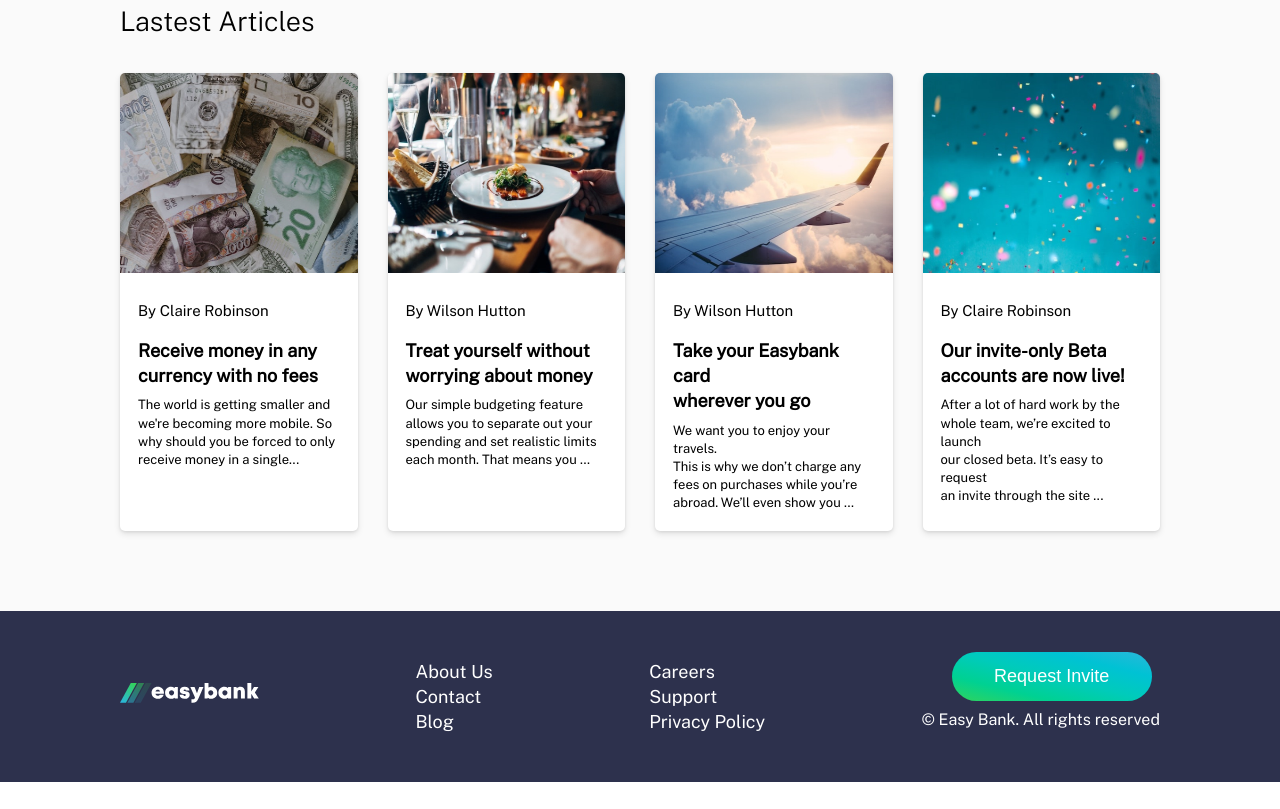
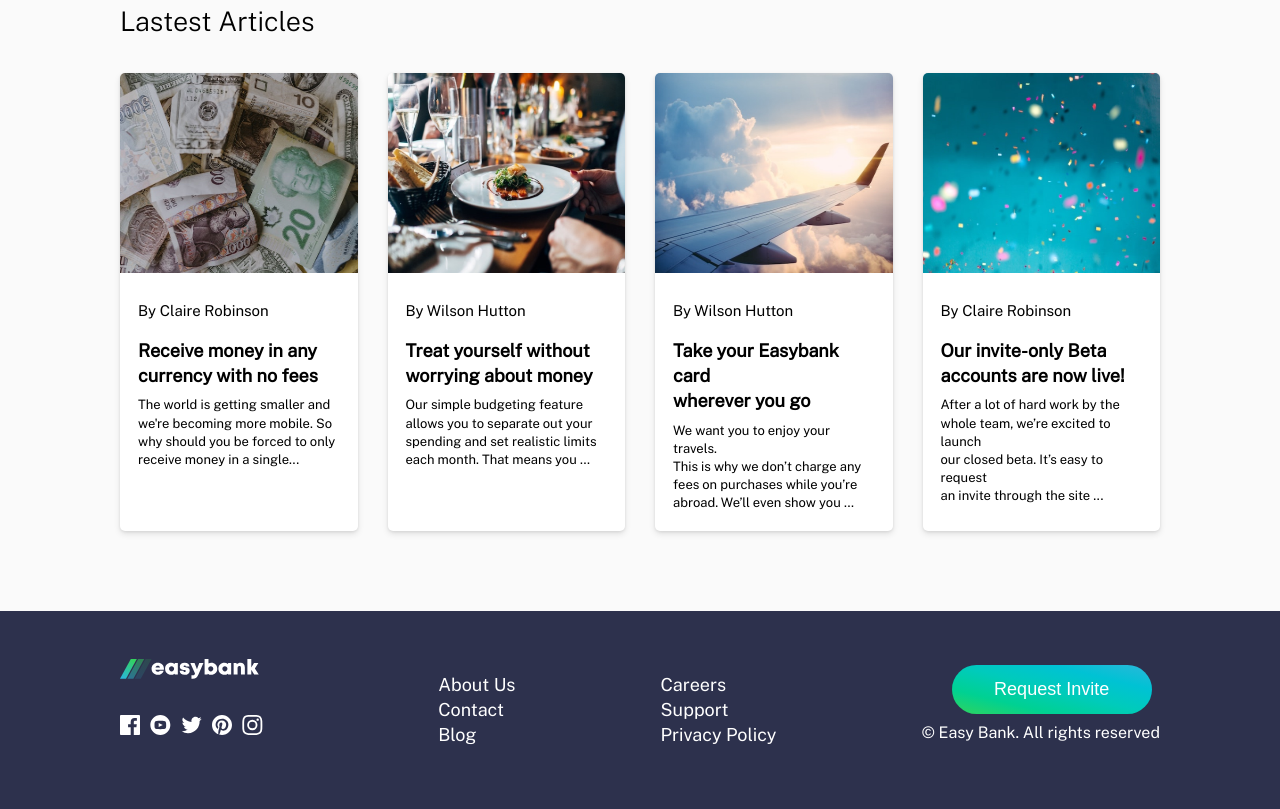
Before and after one commit to babatundelmd/easy-bank-landingpage, a plain HTML site: page index.html in a window 1280 px wide. Shown: the part 1258-2067 px from the top of the page. Before the commit the page ends 2040 px from the top, so only its background shows below. Drawn offline with nearby package versions, Linux system fonts and the light colour scheme.

Commit message:
taking full shape for desktop view

```diff
--- a/index.html
+++ b/index.html
@@ -181,14 +181,42 @@
                             </g>
                         </g>
                     </svg>
-                    <div>
-                        <a href="./images/icon-facebook.svg"></a>
-                        <a href="./images/icon-youtube.svg"></a>
-                        <a href="./images/icon-twitter.svg"></a>
-                        <a href="./images/icon-pinterest.svg"></a>
-                        <a href="./images/icon-instagram.svg"></a>
+
+                    <div id="svg">
+                        <div>
+                            <svg xmlns="http://www.w3.org/2000/svg" width="20" height="20">
+                                <path fill="#FFF"
+                                    d="M18.896 0H1.104C.494 0 0 .494 0 1.104v17.793C0 19.506.494 20 1.104 20h9.58v-7.745H8.076V9.237h2.606V7.01c0-2.583 1.578-3.99 3.883-3.99 1.104 0 2.052.082 2.329.119v2.7h-1.598c-1.254 0-1.496.597-1.496 1.47v1.928h2.989l-.39 3.018h-2.6V20h5.098c.608 0 1.102-.494 1.102-1.104V1.104C20 .494 19.506 0 18.896 0z" />
+                            </svg>
+                        </div>
+                        <div>
+                            <svg xmlns="http://www.w3.org/2000/svg" width="21" height="20">
+                                <path fill="#FFF"
+                                    d="M10.333 0c-5.522 0-10 4.478-10 10 0 5.523 4.478 10 10 10 5.523 0 10-4.477 10-10 0-5.522-4.477-10-10-10zm3.701 14.077c-1.752.12-5.653.12-7.402 0C4.735 13.947 4.514 13.018 4.5 10c.014-3.024.237-3.947 2.132-4.077 1.749-.12 5.651-.12 7.402 0 1.898.13 2.118 1.059 2.133 4.077-.015 3.024-.238 3.947-2.133 4.077zM8.667 8.048l4.097 1.949-4.097 1.955V8.048z" />
+                            </svg>
+                        </div>
+                        <div>
+                            <svg xmlns="http://www.w3.org/2000/svg" width="21" height="18">
+                                <path fill="#FFF"
+                                    d="M20.667 2.797a8.192 8.192 0 01-2.357.646 4.11 4.11 0 001.804-2.27 8.22 8.22 0 01-2.606.996A4.096 4.096 0 0014.513.873c-2.649 0-4.595 2.472-3.997 5.038a11.648 11.648 0 01-8.457-4.287 4.109 4.109 0 001.27 5.478A4.086 4.086 0 011.47 6.59c-.045 1.901 1.317 3.68 3.29 4.075a4.113 4.113 0 01-1.853.07 4.106 4.106 0 003.834 2.85 8.25 8.25 0 01-6.075 1.7 11.616 11.616 0 006.29 1.843c7.618 0 11.922-6.434 11.662-12.205a8.354 8.354 0 002.048-2.124z" />
+                            </svg>
+                        </div>
+                        <div>
+                            <svg xmlns="http://www.w3.org/2000/svg" width="20" height="20">
+                                <path fill="#FFF"
+                                    d="M10 0C4.478 0 0 4.477 0 10c0 4.237 2.636 7.855 6.356 9.312-.088-.791-.167-2.005.035-2.868.182-.78 1.172-4.97 1.172-4.97s-.299-.6-.299-1.486c0-1.39.806-2.428 1.81-2.428.852 0 1.264.64 1.264 1.408 0 .858-.545 2.14-.828 3.33-.236.995.5 1.807 1.48 1.807 1.778 0 3.144-1.874 3.144-4.58 0-2.393-1.72-4.068-4.177-4.068-2.845 0-4.515 2.135-4.515 4.34 0 .859.331 1.781.745 2.281a.3.3 0 01.069.288l-.278 1.133c-.044.183-.145.223-.335.134-1.249-.581-2.03-2.407-2.03-3.874 0-3.154 2.292-6.052 6.608-6.052 3.469 0 6.165 2.473 6.165 5.776 0 3.447-2.173 6.22-5.19 6.22-1.013 0-1.965-.525-2.291-1.148l-.623 2.378c-.226.869-.835 1.958-1.244 2.621.937.29 1.931.446 2.962.446 5.522 0 10-4.477 10-10S15.522 0 10 0z" />
+                            </svg>
+                        </div>
+                        <div>
+                            <svg xmlns="http://www.w3.org/2000/svg" width="21" height="20">
+                                <path fill="#FFF"
+                                    d="M10.333 1.802c2.67 0 2.987.01 4.042.059 2.71.123 3.976 1.409 4.1 4.099.048 1.054.057 1.37.057 4.04 0 2.672-.01 2.988-.058 4.042-.124 2.687-1.386 3.975-4.099 4.099-1.055.048-1.37.058-4.042.058-2.67 0-2.986-.01-4.04-.058-2.717-.124-3.976-1.416-4.1-4.1-.048-1.054-.058-1.37-.058-4.041 0-2.67.01-2.986.058-4.04.124-2.69 1.387-3.977 4.1-4.1 1.054-.048 1.37-.058 4.04-.058zm0-1.802C7.618 0 7.278.012 6.211.06 2.579.227.56 2.242.394 5.877.345 6.944.334 7.284.334 10s.011 3.057.06 4.123c.166 3.632 2.181 5.65 5.816 5.817 1.068.048 1.408.06 4.123.06 2.716 0 3.057-.012 4.124-.06 3.628-.167 5.651-2.182 5.816-5.817.049-1.066.06-1.407.06-4.123s-.011-3.056-.06-4.122C20.11 2.249 18.093.228 14.458.06 13.39.01 13.049 0 10.333 0zm0 4.865a5.135 5.135 0 100 10.27 5.135 5.135 0 000-10.27zm0 8.468a3.333 3.333 0 110-6.666 3.333 3.333 0 010 6.666zm5.339-9.87a1.2 1.2 0 10-.001 2.4 1.2 1.2 0 000-2.4z" />
+                            </svg>
+                        </div>
                     </div>
+
                 </div>
+
                 <div>
                     <ul>
                         <li>About Us</li>
@@ -212,4 +240,5 @@
         </div>
     </footer>
 </body>
+
 </html>
--- a/style.css
+++ b/style.css
@@ -257,3 +257,13 @@ footer .section {
 .footer-flex div button{
     margin-left: 30px;
 }
+#svg{
+    display: flex;
+    padding: 20px 20px 20px 0;
+
+}
+
+#svg div{
+    margin-right: 10px;
+    margin-top: 10px;
+}
```
